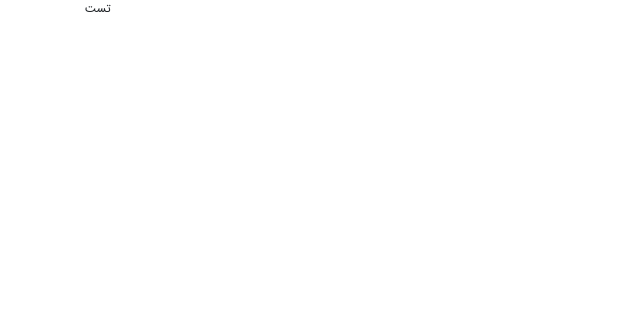
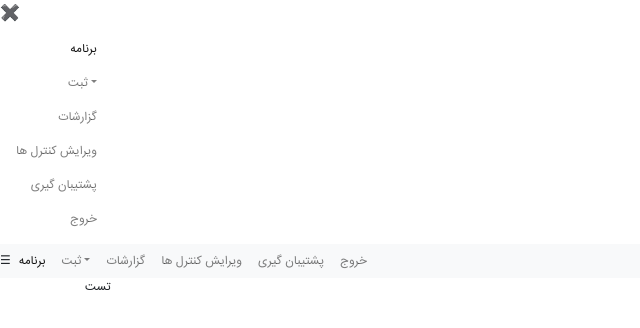
Before and after one commit to omidmokhtari93/ag_react, a React (Create React App) app in the folder Anbargol_React/ClientApp/: page / in a window 1280 px wide. Shown: the top 328 px of the page, without its empty margins (0-640 px from the left). Built offline with nearby package versions, Linux system fonts and the light colour scheme.

Commit message:
top and side menu ok

```diff
--- a/Anbargol_React/ClientApp/src/App.js
+++ b/Anbargol_React/ClientApp/src/App.js
@@ -6,8 +6,9 @@ export default class App extends Component {
   render() {
     return (
       <Wrapper>
+        <Navbar />
         <div className="container sans">
-        تست
+          تست
         </div>
       </Wrapper>
     );
--- /dev/null
+++ b/Anbargol_React/ClientApp/src/Components/Header/Navbar/CloseButton/CloseButton.js
@@ -0,0 +1,11 @@
+import React from 'react';
+import './CloseButton.module.css';
+
+const CloseButton = props => {
+    return (
+        <div className="close-btn" onClick={() => props.close('close')}>
+            ✖
+        </div>
+    )
+}
+export default CloseButton;
--- /dev/null
+++ b/Anbargol_React/ClientApp/src/Components/Header/Navbar/CloseButton/CloseButton.module.css
@@ -0,0 +1,4 @@
+.close-btn{
+    padding: 10px 15px;
+    text-align: right;
+}
--- a/Anbargol_React/ClientApp/src/Components/Header/Navbar/NavBarItems/NavBarItem.js
+++ b/Anbargol_React/ClientApp/src/Components/Header/Navbar/NavBarItems/NavBarItem.js
@@ -1,7 +1,37 @@
 import React from 'react';
+import Wrapper from '../../../../Shared/Wrapper/Wrapper';
 
-const NavBarItems = props =>{
-    return(
-        123
+const NavBarItems = props => {
+    return (
+        <Wrapper>
+            <li className="nav-item active">
+                <a className="nav-link" href="#">برنامه</a>
+            </li>
+            <li className="nav-item dropdown">
+                <a className="nav-link dropdown-toggle pointer"
+                    data-toggle="dropdown" aria-haspopup="true" aria-expanded="false">
+                    ثبت
+                        </a>
+                <div className="dropdown-menu text-right" >
+                    <a className="dropdown-item" href="#">گل جدید</a>
+                    <a className="dropdown-item" href="#">برگ خروج</a>
+                    <a className="dropdown-item" href="#">کپی آیتم ها</a>
+                </div>
+            </li>
+            <li className="nav-item">
+                <a className="nav-link" href="#">گزارشات</a>
+            </li>
+            <li className="nav-item">
+                <a className="nav-link" href="#">ویرایش کنترل ها</a>
+            </li>
+            <li className="nav-item">
+                <a className="nav-link" href="#">پشتیبان گیری</a>
+            </li>
+            <li className="nav-item">
+                <a className="nav-link" href="#">خروج</a>
+            </li>
+        </Wrapper>
     )
 }
+
+export default NavBarItems;
--- /dev/null
+++ b/Anbargol_React/ClientApp/src/Components/Header/Navbar/ShowButton/ShowButton.js
@@ -0,0 +1,12 @@
+import React from 'react'
+import './ShowButton.module.css';
+
+const CloseButton = props => {
+    return (
+        <div onClick={() => props.show('show')}
+            className="side-open-button pointer">
+            ☰
+        </div>
+    )
+}
+export default CloseButton;
--- /dev/null
+++ b/Anbargol_React/ClientApp/src/Components/Header/Navbar/ShowButton/ShowButton.module.css
@@ -0,0 +1,13 @@
+@media (max-width: 575px) {
+    .side-open-button{
+        padding: 10px 15px;
+    }
+}
+
+@media (min-width: 576px) {
+    .side-open-button {
+        position: absolute;
+        left: 15px;
+        display: none;
+    }
+}
--- /dev/null
+++ b/Anbargol_React/ClientApp/src/Components/Header/Navbar/SideNavbar/SideNavbar.js
@@ -0,0 +1,24 @@
+import React from 'react';
+import './SideNavbar.module.css';
+import NavBarItems from '../NavBarItems/NavBarItem';
+import CloseButton from '../CloseButton/CloseButton';
+
+const SideNavbar = props => {
+    return (
+        <div className="side-nav"
+            style={props.show
+                ? { left: 0 }
+                : { left: '-50%' }}>
+            <div >
+                <CloseButton close={props.close} />
+            </div>
+            <nav className="sans navbar navbar-light text-right" id="side-navbar">
+                <ul className="navbar-nav">
+                    <NavBarItems />
+                </ul>
+            </nav>
+        </div>
+    )
+}
+
+export default SideNavbar;
--- /dev/null
+++ b/Anbargol_React/ClientApp/src/Components/Header/Navbar/SideNavbar/SideNavbar.module.css
@@ -0,0 +1,26 @@
+.side-nav {
+    height: 100%;
+    position: absolute;
+    width: 50%;
+    transition: 0.3s;
+    z-index: 999;
+    background-color: rgb(235, 235, 235);
+    border: 1px solid rgb(189, 189, 189);
+}
+
+@media(max-width: 575px) {
+    #side-navbar {
+        direction: rtl !important;
+    }
+
+    .nav-link,
+    .nav-item,
+    .navbar-nav {
+        width: 100% !important;
+        display: block;
+    }
+
+    .dropdown:hover>.dropdown-menu {
+        display: block !important;
+    }
+}
--- a/Anbargol_React/ClientApp/src/Components/Header/Navbar/TopNavBar/TopNavbar.js
+++ b/Anbargol_React/ClientApp/src/Components/Header/Navbar/TopNavBar/TopNavbar.js
@@ -1,28 +1,33 @@
-import React from 'react';
-import { Nav } from 'reactstrap';
+import React, { Component } from 'react';
+import './TopNavbar.module.css';
+import SideNavar from '../SideNavbar/SideNavbar'
+import Wrapper from '../../../../Shared/Wrapper/Wrapper'
+import ShowButton from '../ShowButton/ShowButton';
+import NavBarItems from '../NavBarItems/NavBarItem';
 
-const Navbar = props => {
-    return (
-        <nav className="navbar navbar-expand-lg navbar-light bg-light">
-            <a className="navbar-brand" href="#">Navbar</a>
-            <div className="collapse navbar-collapse" id="navbarNavDropdown">
-                <ul className="navbar-nav">
-                    <li className="nav-item active">
-                        <a className="nav-link" href="#">Home <span className="sr-only">(current)</span></a>
-                    </li>
-                    <li className="nav-item dropdown">
-                        <a className="nav-link dropdown-toggle" href="#" id="navbarDropdownMenuLink" data-toggle="dropdown" aria-haspopup="true" aria-expanded="false">
-                            Dropdown link
-                        </a>
-                        <div className="dropdown-menu" aria-labelledby="navbarDropdownMenuLink">
-                            <a className="dropdown-item" href="#">Action</a>
-                            <a className="dropdown-item" href="#">Another action</a>
-                            <a className="dropdown-item" href="#">Something else here</a>
-                        </div>
-                    </li>
-                </ul>
-            </div>
-        </nav>
-    )
+class Navbar extends Component {
+    state = {
+        showSideBar: false
+    }
+
+    handleShowSideBar = (e) => {
+        e === 'show'
+            ? this.setState({ showSideBar: true })
+            : this.setState({ showSideBar: false })
+    }
+
+    render() {
+        return (
+            <Wrapper>
+                <SideNavar close={this.handleShowSideBar} show={this.state.showSideBar} />
+                <nav className="sans navbar navbar-expand-sm navbar-light bg-light p-0">
+                    <ShowButton show={this.handleShowSideBar} />
+                    <ul className="navbar-nav" id="navigationBar">
+                        <NavBarItems />
+                    </ul>
+                </nav>
+            </Wrapper >
+        )
+    }
 }
 export default Navbar;
--- a/Anbargol_React/ClientApp/src/Components/Header/Navbar/TopNavBar/TopNavbar.module.css
+++ b/Anbargol_React/ClientApp/src/Components/Header/Navbar/TopNavBar/TopNavbar.module.css
@@ -0,0 +1,39 @@
+.dropdown-menu {
+    right: 0 !important;
+    left: none
+}
+
+.dropdown:hover>.dropdown-menu {
+    display: block;
+}
+
+.navbar-nav {
+    padding-right: 0;
+}
+
+.dropdown-menu {
+    top: 80% !important;
+}
+
+.nav-link {
+    padding: 10px 15px !important;
+}
+
+.navbar {
+    font-size: 12pt;
+}
+
+@media (max-width: 575px) {
+    .navbar{
+        direction: ltr !important;
+    }
+    #navigationBar {
+        display: none;
+    }
+}
+
+@media (min-width: 576px) {
+    .navbar{
+        direction: rtl !important;
+    }
+}
```
